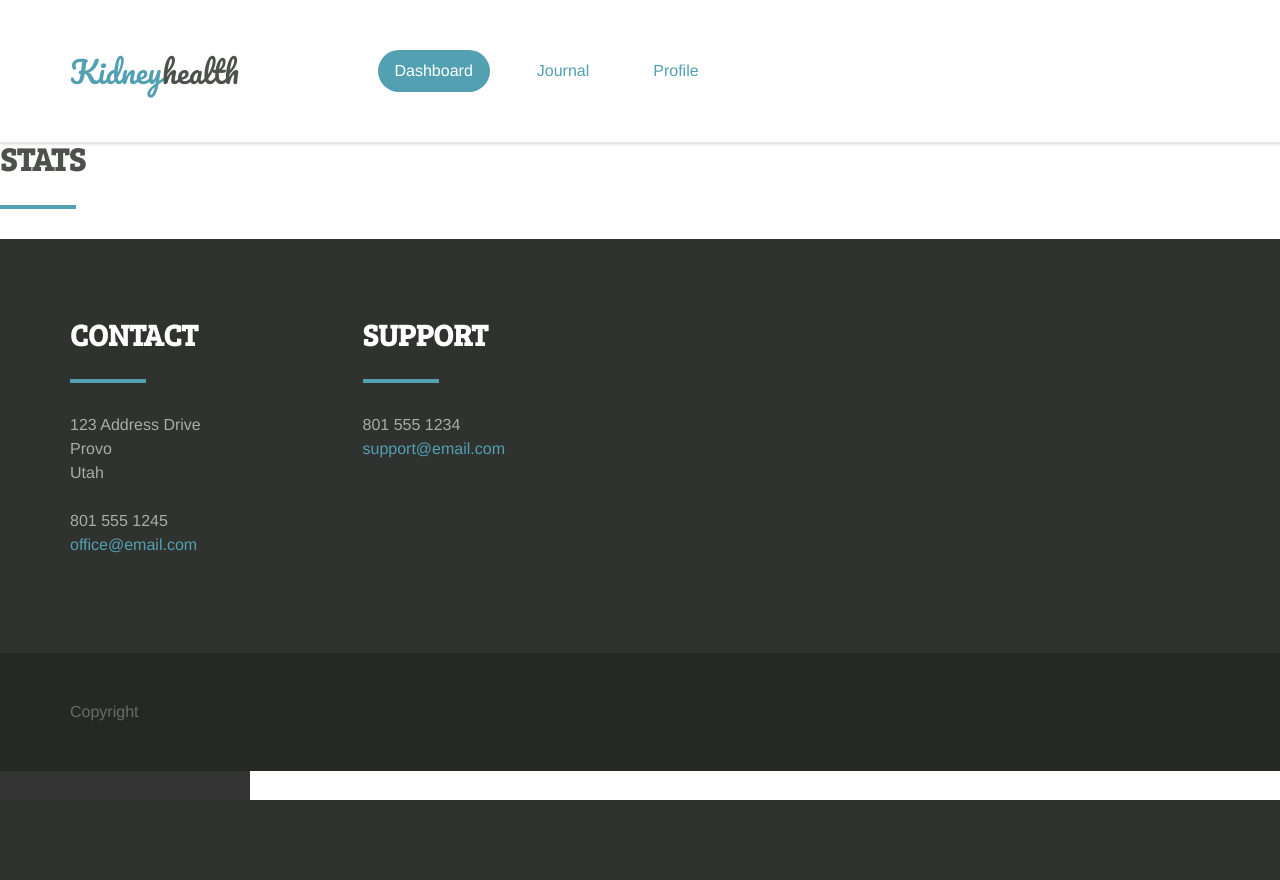
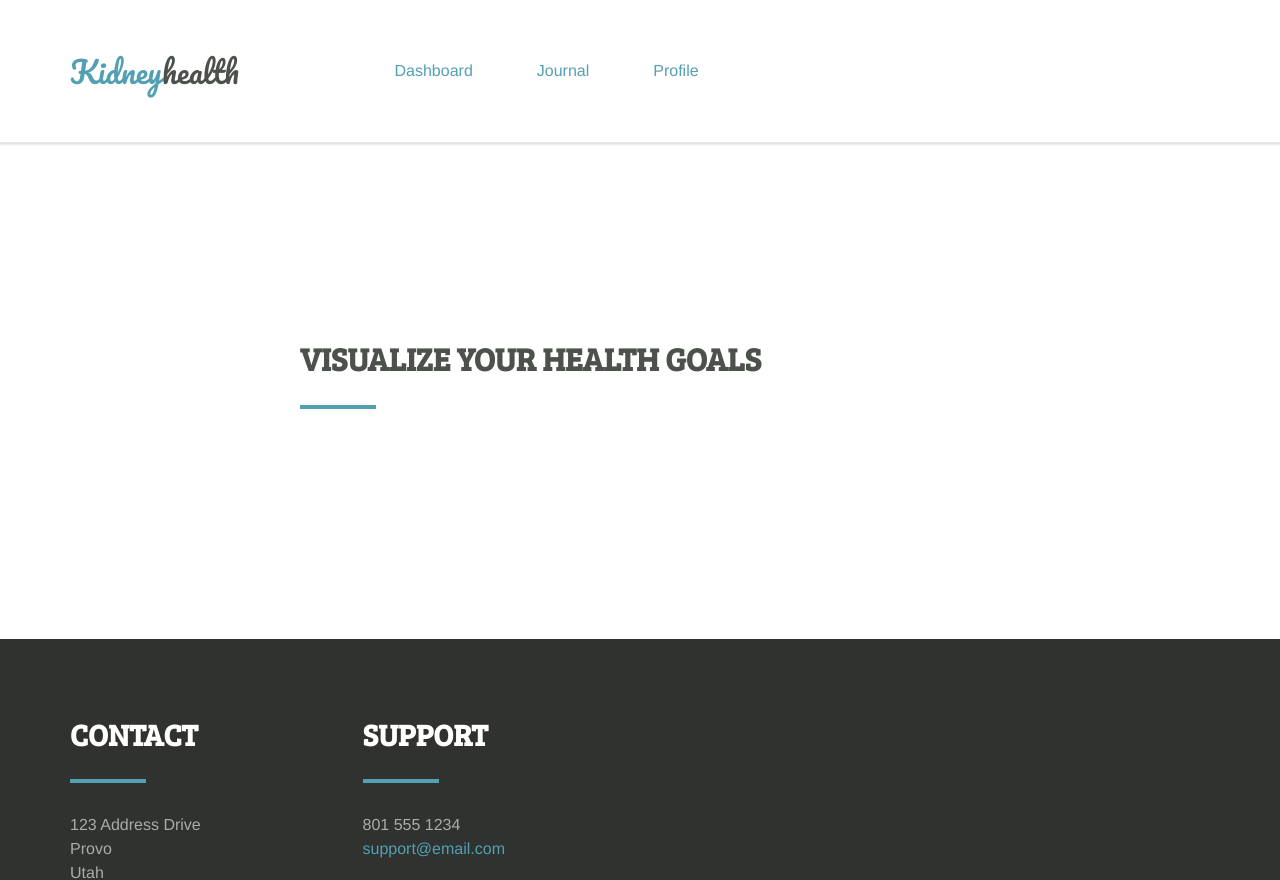
Before and after one commit to Jake-Fal/INTEX, a Django app: page /dashboard/ in a window 1280 px wide. Shown: the top 880 px of the page. Before the commit the page ends 800 px from the top, so only its background shows below. Run offline with Django 4.2, Linux system fonts and the light colour scheme; some libraries are stand-ins or nearby versions.

Commit message:
frontend stuff again

```diff
--- a/INTEX2022/INTEX/static/css/style.css
+++ b/INTEX2022/INTEX/static/css/style.css
@@ -953,6 +953,11 @@ Overwrite some FlexSlider styles
         background: #53a0b3; }
 
 /* added code */
+.main-margins {
+  padding-top: 200px;
+  padding-left: 300px;
+  padding-bottom: 200px;
+}
 
 
 
--- a/INTEX2022/static/css/style.css
+++ b/INTEX2022/static/css/style.css
@@ -953,8 +953,10 @@ Overwrite some FlexSlider styles
         background: #53a0b3; }
 
 /* added code */
-div.login-page {
-  margin-left: 100px;
+.main-margins {
+  padding-top: 100px;
+  padding-left: 100px;
+  padding-bottom: 200px;
 }
 
 
--- a/INTEX2022/templates/dashboard.html
+++ b/INTEX2022/templates/dashboard.html
@@ -2,7 +2,11 @@
 {% load static %}
 {% block content %}
 
-<h1>Stats</h1>
+<div class="main-margins">
+    <h1>Visualize Your Health Goals</h1>
+</div>
+
+
 
 
 {% endblock %}
--- a/INTEX2022/templates/nav.html
+++ b/INTEX2022/templates/nav.html
@@ -57,7 +57,7 @@
             <nav class="main-nav">
               <ul>
                 <!-- need to reroute each of these -->
-                <li><a class="current" href="{% url 'dashboard' %}">Dashboard</a></li>
+                <li><a href="{% url 'dashboard' %}">Dashboard</a></li>
                 <li><a href="{% url 'journal' %}">Journal</a></li>
                 <li><a href="{% url 'profile' %}">Profile</a></li>
               </ul>
@@ -108,17 +108,17 @@
     </div>
 
 
-    <script src="//ajax.googleapis.com/ajax/libs/jquery/1.10.1/jquery.js"></script>
-    <script>window.jQuery || document.write('<script src="js/vendor/jquery-1.10.1.js"><\/script>')</script>
+    {% comment %} <script src="//ajax.googleapis.com/ajax/libs/jquery/1.10.1/jquery.js"></script> {% endcomment %}
+    {% comment %} <script>window.jQuery || document.write('<script src="js/vendor/jquery-1.10.1.js"><\/script>')</script> {% endcomment %}
 
-    <script src="js/plugins.js"></script>
-    <script src="js/main.js"></script>
+    {% comment %} <script src="js/plugins.js"></script>
+    <script src="js/main.js"></script> {% endcomment %}
 
-    <script>
+    {% comment %} <script>
       var _gaq=[['_setAccount','UA-XXXXX-X'],['_trackPageview']];
       (function(d,t){var g=d.createElement(t),s=d.getElementsByTagName(t)[0];
       g.src='//www.google-analytics.com/ga.js';
       s.parentNode.insertBefore(g,s)}(document,'script'));
-    </script>
+    </script> {% endcomment %}
   </body>
 </html>
```
Also changed, not shown: INTEX2022/templates/index.html (+5 -31 lines), INTEX2022/templates/profile.html (+17 -0 lines).
